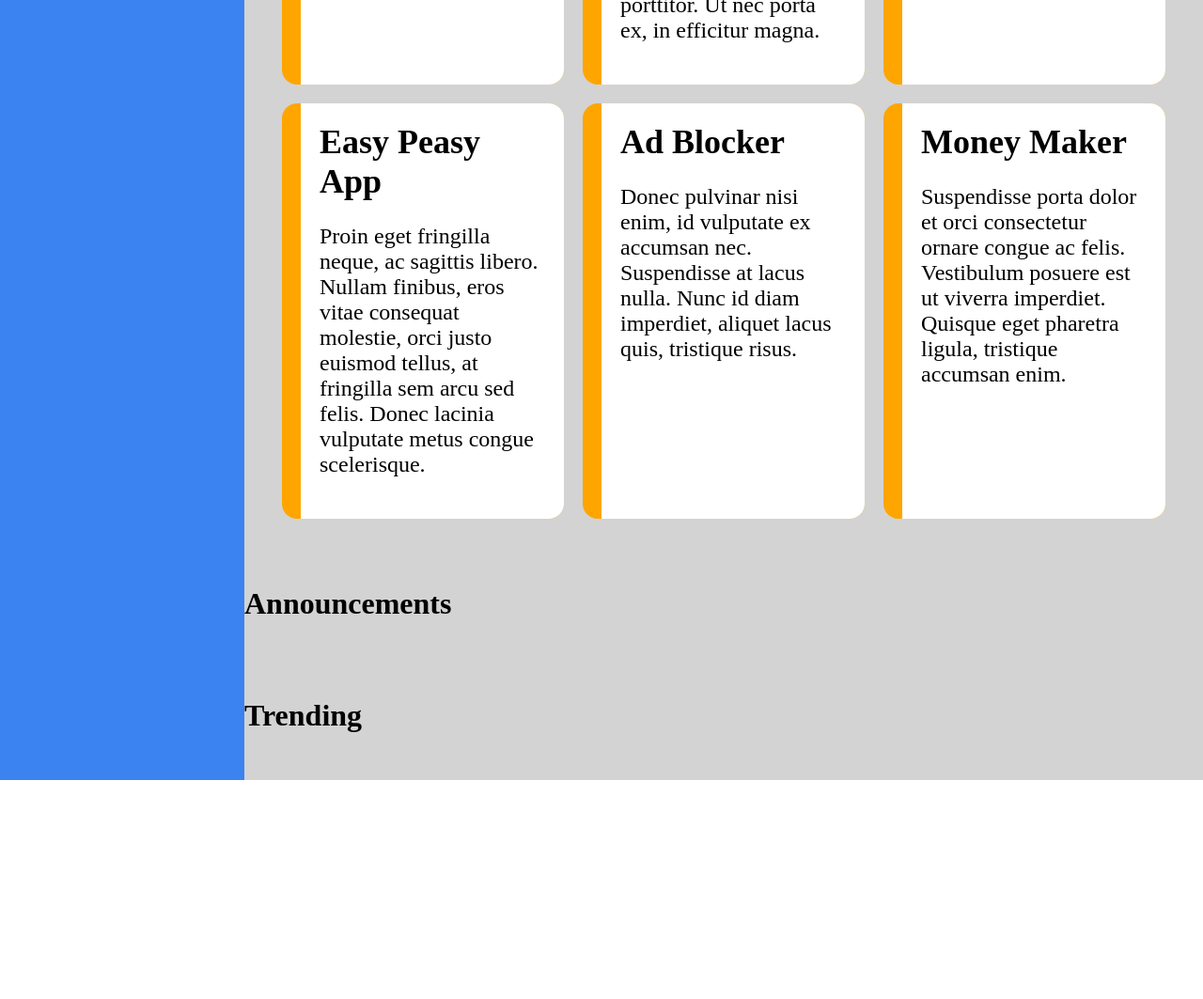
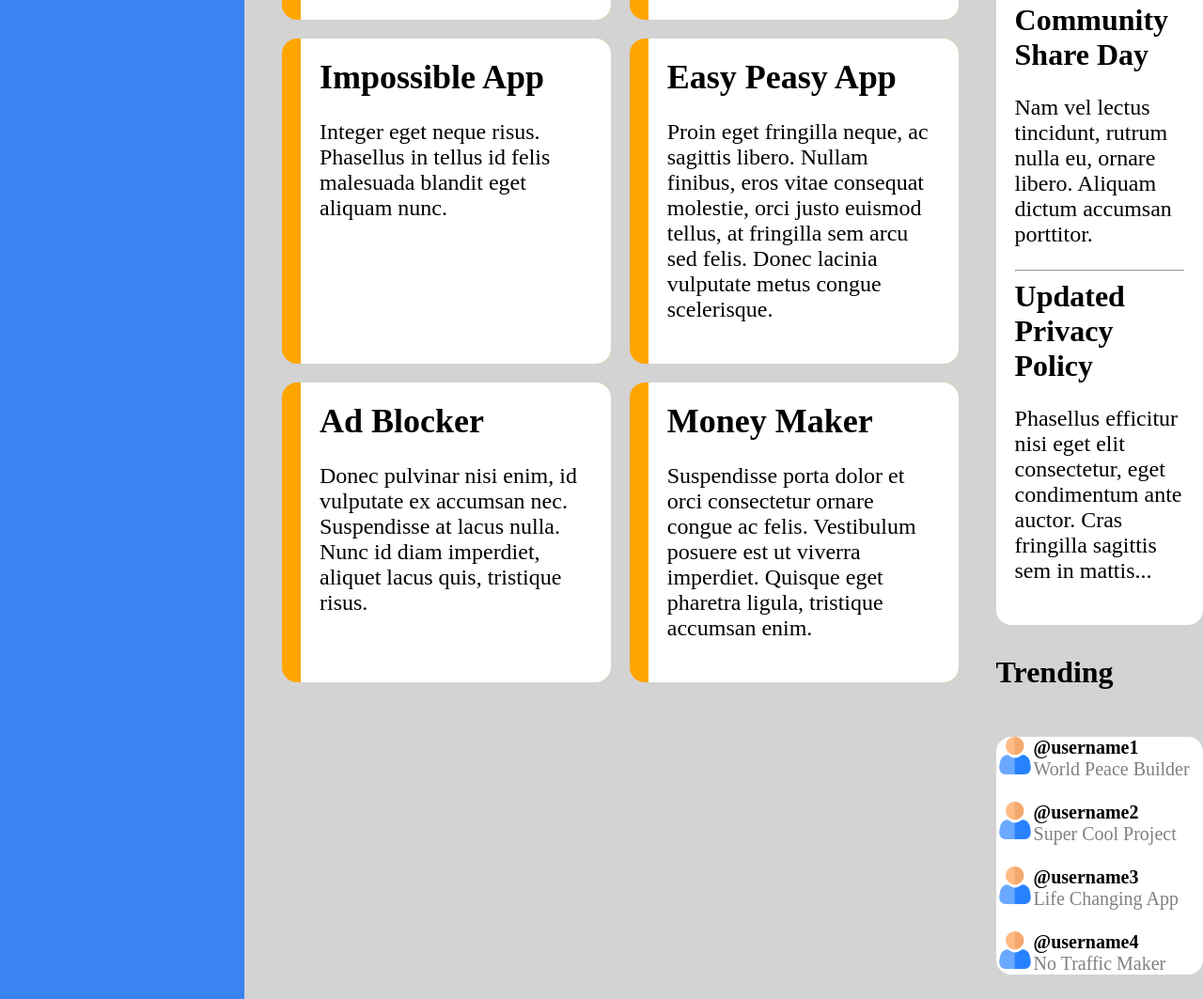
Before and after one commit to Ekd-learning/Admin-Dashboard, a plain HTML site: page index.html in a window 1280 px wide. Shown: the part 649-1712 px from the top of the page at 94% size. Before the commit the page ends 1479 px from the top, so only its background shows below. Drawn offline with Linux system fonts and the light colour scheme.

Commit message:
Pretty much finished..?

```diff
--- a/index.html
+++ b/index.html
@@ -150,13 +150,73 @@
           </div>
         </div>
 
-        <div class="announcements-container"></div>
-        <p>Announcements</p>
-        <br />
+        <div class="announcements_and_text-container">
+          <p>Announcements</p>
+          <br />
+          <div class="announcements-container">
+            <div class="announcement">
+              <div class="title">Site Maintenance</div>
+              <p>
+                Vestibulum condimentum tellus lacus, in accumsan elit maximus
+                ac. Donec hendrerit sodales congue..
+              </p>
+              <hr />
+            </div>
+            <div class="announcement">
+              <div class="title">Community Share Day</div>
+              <p>
+                Nam vel lectus tincidunt, rutrum nulla eu, ornare libero.
+                Aliquam dictum accumsan porttitor.
+              </p>
+              <hr />
+            </div>
+            <div class="announcement">
+              <div class="title">Updated Privacy Policy</div>
+              <p>
+                Phasellus efficitur nisi eget elit consectetur, eget condimentum
+                ante auctor. Cras fringilla sagittis sem in mattis...
+              </p>
+            </div>
+          </div>
+        </div>
 
-        <div class="trending-container"></div>
-        <p>Trending</p>
-        <br />
+        <div class="trending_and_text_container">
+          <p>Trending</p>
+          <br />
+          <div class="trending-container">
+            <div class="other_users">
+              <img src="./images/user.png" width="40px" height="40px" />
+              <div class="trending_text">
+                <span>@username1</span> <br />
+                <span class="description">World Peace Builder</span>
+                <br /><br />
+              </div>
+            </div>
+            <div class="other_users">
+              <img src="./images/user.png" width="40px" height="40px" />
+              <div class="trending_text">
+                <span>@username2</span><br />
+                <span class="description">Super Cool Project</span>
+                <br /><br />
+              </div>
+            </div>
+            <div class="other_users">
+              <img src="./images/user.png" width="40px" height="40px" />
+              <div class="trending_text">
+                <span>@username3</span><br />
+                <span class="description">Life Changing App</span>
+                <br /><br />
+              </div>
+            </div>
+            <div class="other_users">
+              <img src="./images/user.png" width="40px" height="40px" />
+              <div class="trending_text">
+                <span>@username4</span><br />
+                <span class="description">No Traffic Maker</span>
+              </div>
+            </div>
+          </div>
+        </div>
       </div>
     </div>
   </body>
--- a/style.css
+++ b/style.css
@@ -101,20 +101,30 @@ button {
   background-color: lightgray;
 }
 
+.profile-page {
+  display: grid;
+  grid-template-columns: 4fr 1fr;
+  grid-template-rows: 2fr 1fr;
+}
 .cards_and_text_container {
-  padding: 40px;
+  grid-column: 1 / 2;
+  grid-row: 1 / 3;
 }
-
+.cards_and_text_container > p {
+  padding-left: 40px;
+}
 .profile-page p {
   font-size: 32px;
   font-weight: 800;
+  display: grid;
+  /* padding-left: 40px; */
 }
 .card-container {
+  padding: 40px;
   display: grid;
   grid-template-columns: repeat(auto-fill, minmax(20vw, 1fr));
   grid-template-rows: repeat(auto-fit, minmax(20vh, 1fr));
   gap: 20px;
-  /* padding: 40px; */
 }
 .card {
   background-color: orange;
@@ -138,3 +148,41 @@ button {
   font-weight: 400;
   font-size: 24px;
 }
+
+.announcements-container {
+  grid-column: 2 / 3;
+  grid-template-rows: 1 / 2;
+  background-color: white;
+  border-radius: 16px;
+  padding: 20px;
+}
+.announcement p {
+  font-weight: 400;
+  font-size: 24px;
+}
+.announcement .title {
+  font-weight: 800;
+  font-size: 32px;
+}
+
+.trending-container {
+  grid-column: 2/3;
+  grid-row: 2/3;
+  background-color: white;
+  border-radius: 16px;
+  display: flex;
+  flex-direction: column;
+}
+.other_users {
+  display: flex;
+  justify-content: left;
+}
+.trending_text {
+  font-weight: 600;
+  font-size: 20px;
+}
+
+.trending_text .description {
+  font-weight: 400;
+  color: grey;
+}
```
